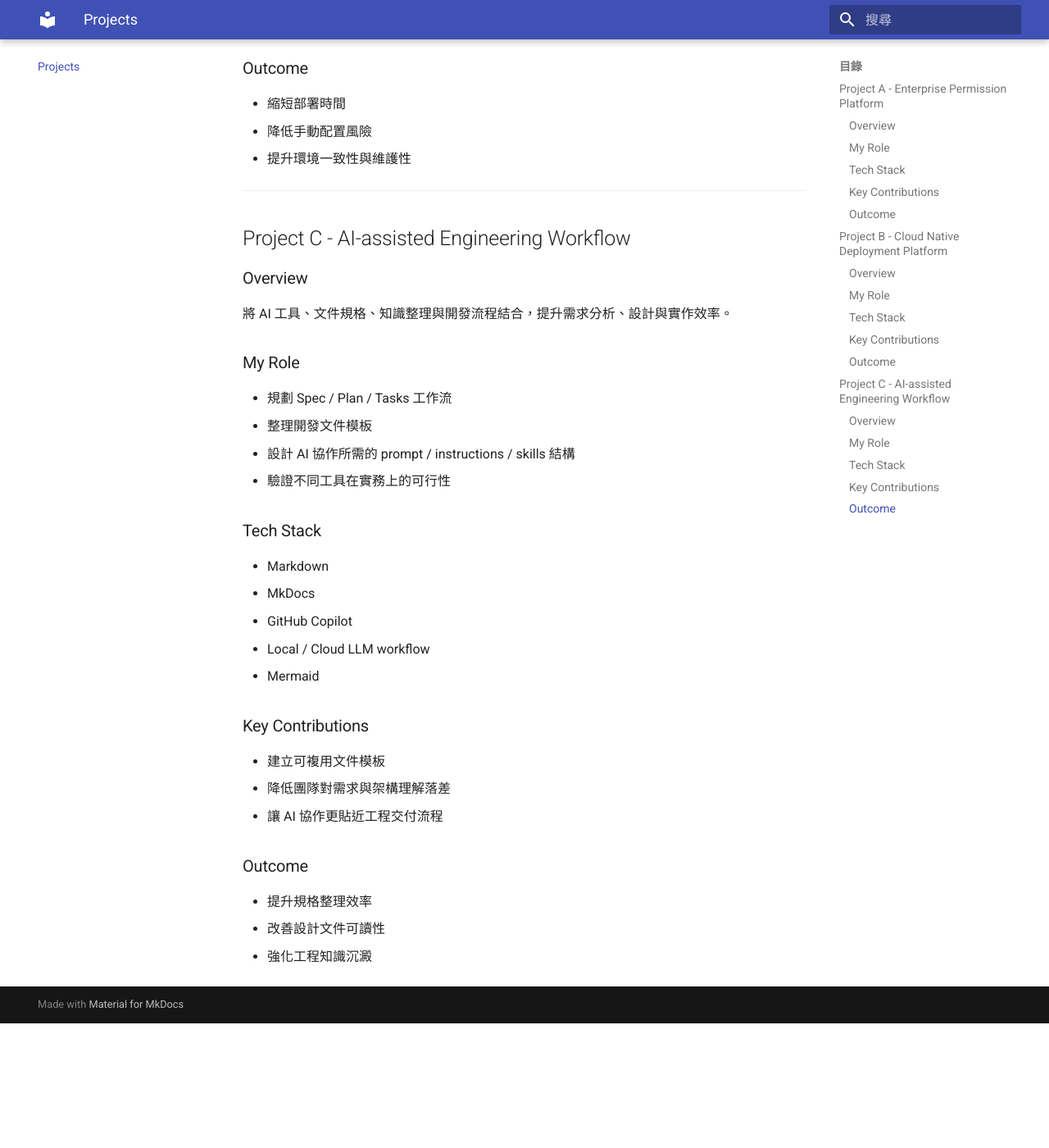
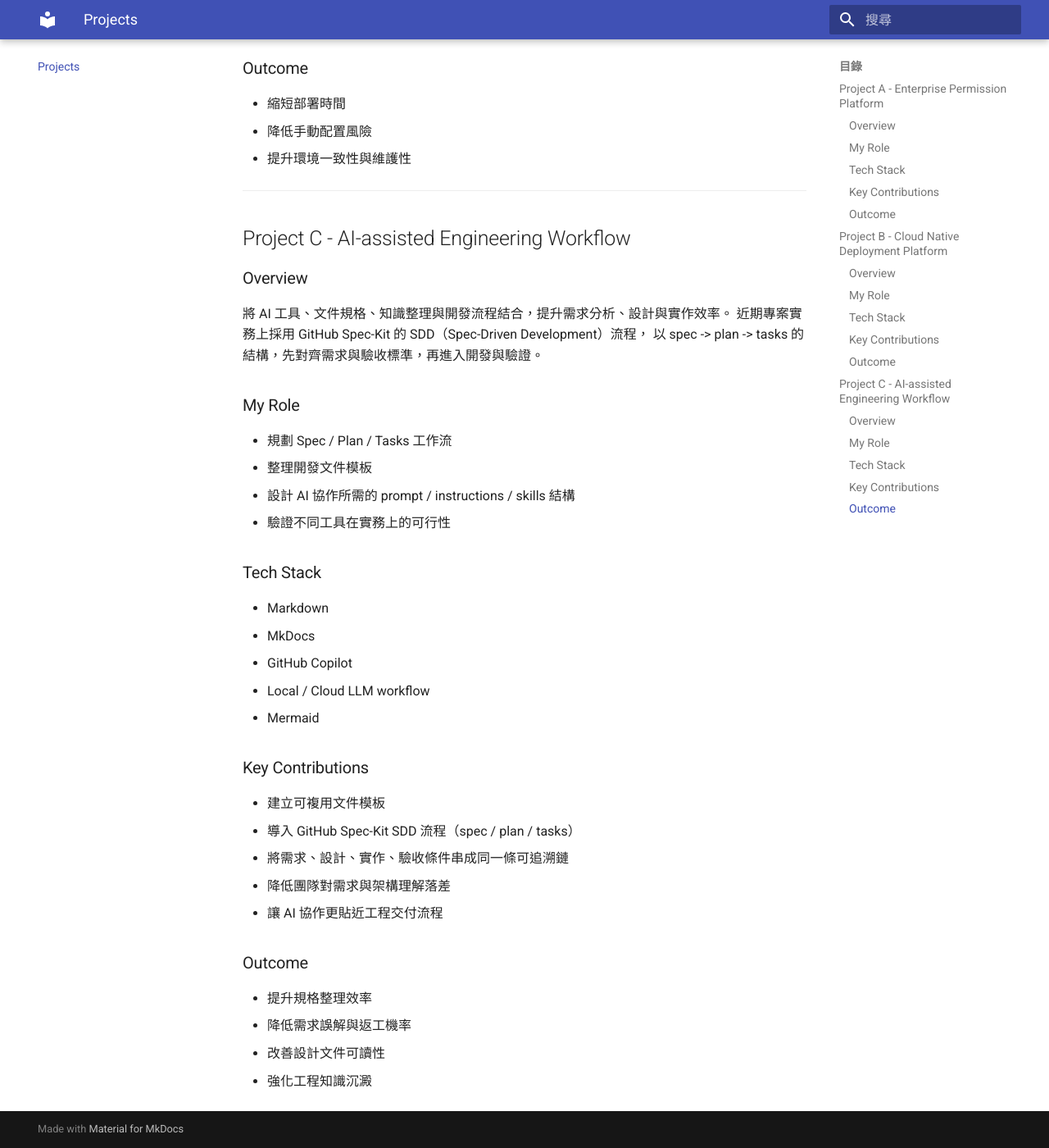
Before and after one commit to et840520/Resume, an MkDocs documentation site: the page built from docs/projects.md, in a window 1280 px wide and 1400 px high, scrolled down 1967 px. Shown: the whole window at 82% size. Built offline with MkDocs 1.6.1 and Material for MkDocs 9.7.7, drawn with Linux system fonts in a browser that asks for light colours; before the commit the page ends 3215 px from its top, so only the background shows below that.

Commit message:
Enhance AI-assisted Engineering Workflow section with GitHub Spec-Kit SDD process details and improve clarity on contributions and outcomes

```diff
--- a/docs/projects.md
+++ b/docs/projects.md
@@ -77,6 +77,8 @@
 ### Overview
 
 將 AI 工具、文件規格、知識整理與開發流程結合，提升需求分析、設計與實作效率。
+近期專案實務上採用 GitHub Spec-Kit 的 SDD（Spec-Driven Development）流程，
+以 spec -> plan -> tasks 的結構，先對齊需求與驗收標準，再進入開發與驗證。
 
 ### My Role
 
@@ -96,11 +98,14 @@
 ### Key Contributions
 
 - 建立可複用文件模板
+- 導入 GitHub Spec-Kit SDD 流程（spec / plan / tasks）
+- 將需求、設計、實作、驗收條件串成同一條可追溯鏈
 - 降低團隊對需求與架構理解落差
 - 讓 AI 協作更貼近工程交付流程
 
 ### Outcome
 
 - 提升規格整理效率
+- 降低需求誤解與返工機率
 - 改善設計文件可讀性
 - 強化工程知識沉澱
```
